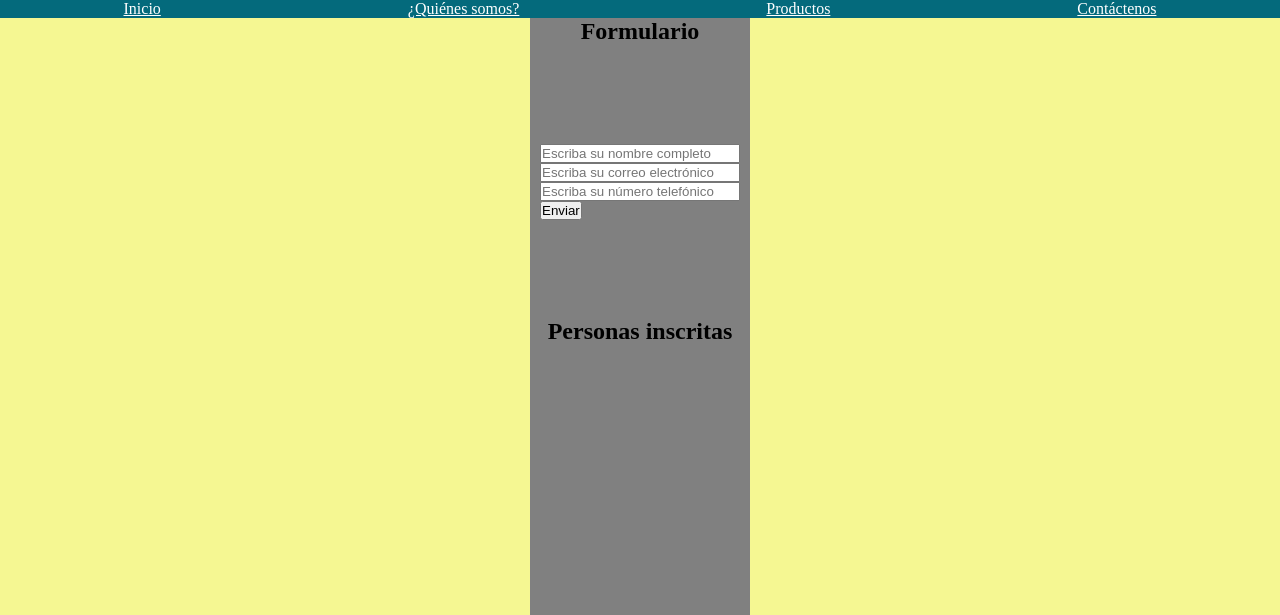
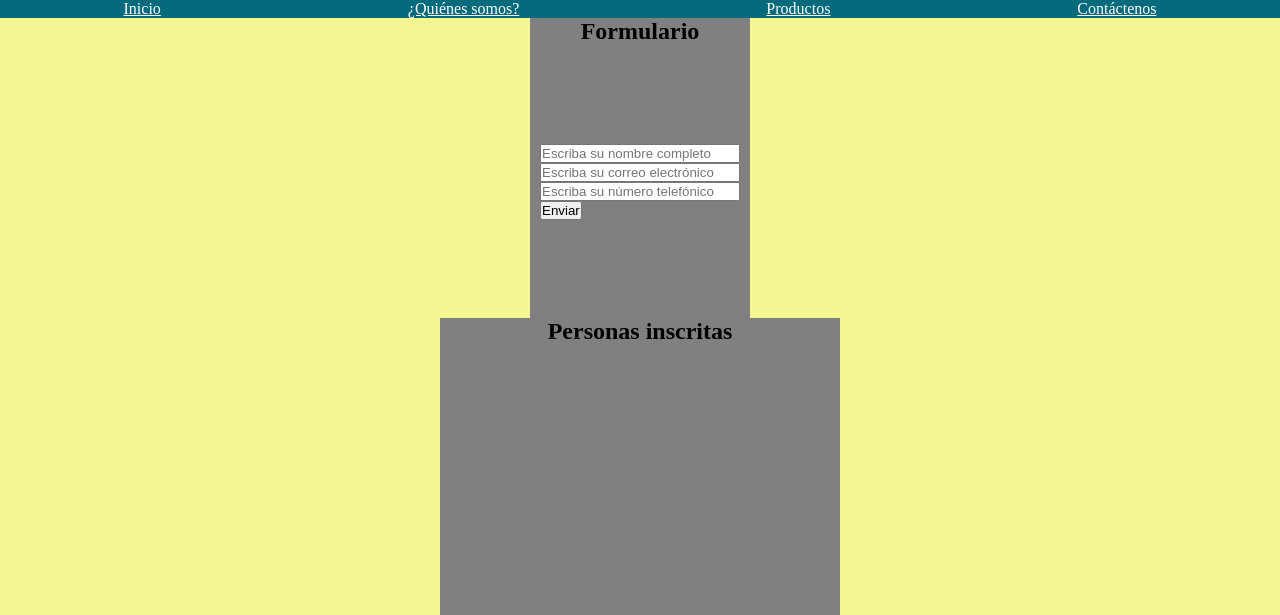
Before and after one commit to luisaquin1/Proyecto-2-CRUD, a plain HTML site: page Pw.html in a window 1280 px wide. Shown: the top 615 px of the page. Drawn offline with Linux system fonts and the light colour scheme.

Commit message:
Modificar estilo

```diff
--- a/style.css
+++ b/style.css
@@ -67,8 +67,11 @@
 .listaPersonas {
   text-align: center;
   background-color: gray;
-  height: 300px;
-  width: 220px;
+  height: 400px;
+  width: 400px;
+}
+.div-personas {
+  flex-direction: column;
 }
 .footer {
   display: flex;
```
